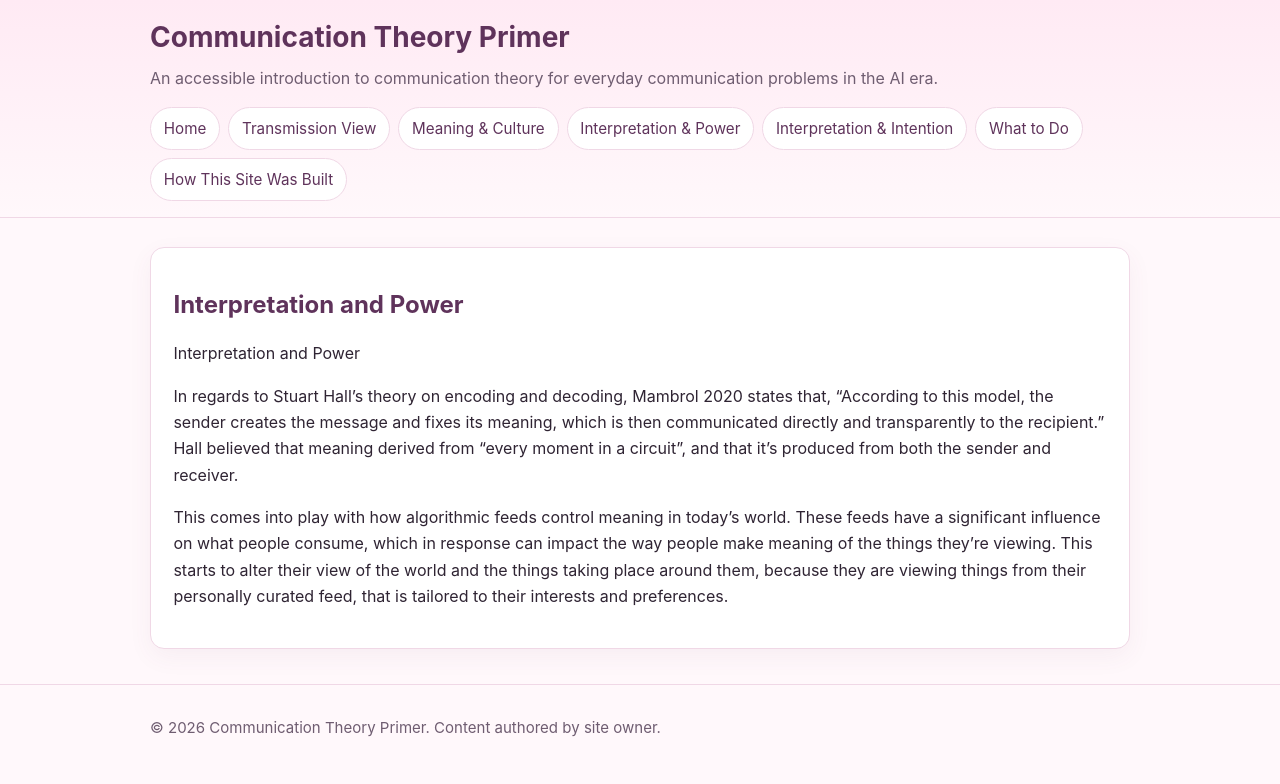
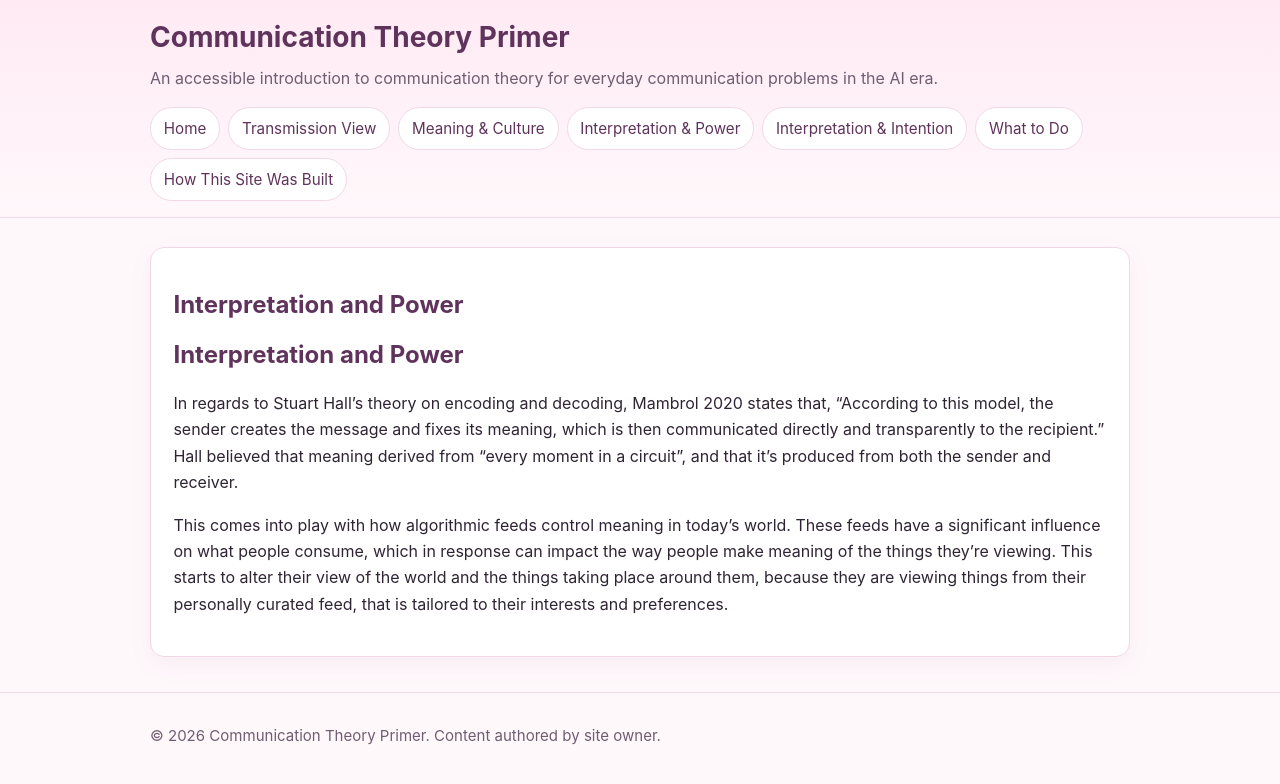
Before and after one commit to abbyfriedman1/comm-primer, a Jekyll site: the page built from pages/interpretation-and-power.md, in a window 1280 px wide. Shown: the top 784 px of the page. Built offline with Jekyll 4.4.1, drawn with Linux system fonts in a browser that asks for light colours.

```diff
--- a/pages/interpretation-and-power.md
+++ b/pages/interpretation-and-power.md
@@ -4,7 +4,7 @@ title: Interpretation and Power
 permalink: /pages/interpretation-and-power.html
 ---
 
-Interpretation and Power
+## Interpretation and Power
 
 In regards to Stuart Hall's theory on encoding and decoding,  Mambrol 2020 states that, “According to this model, the sender creates the message and fixes its meaning, which is then communicated directly and transparently to the recipient.” Hall believed that meaning derived from “every moment in a circuit”, and that it’s produced from both the sender and receiver.
 
```
